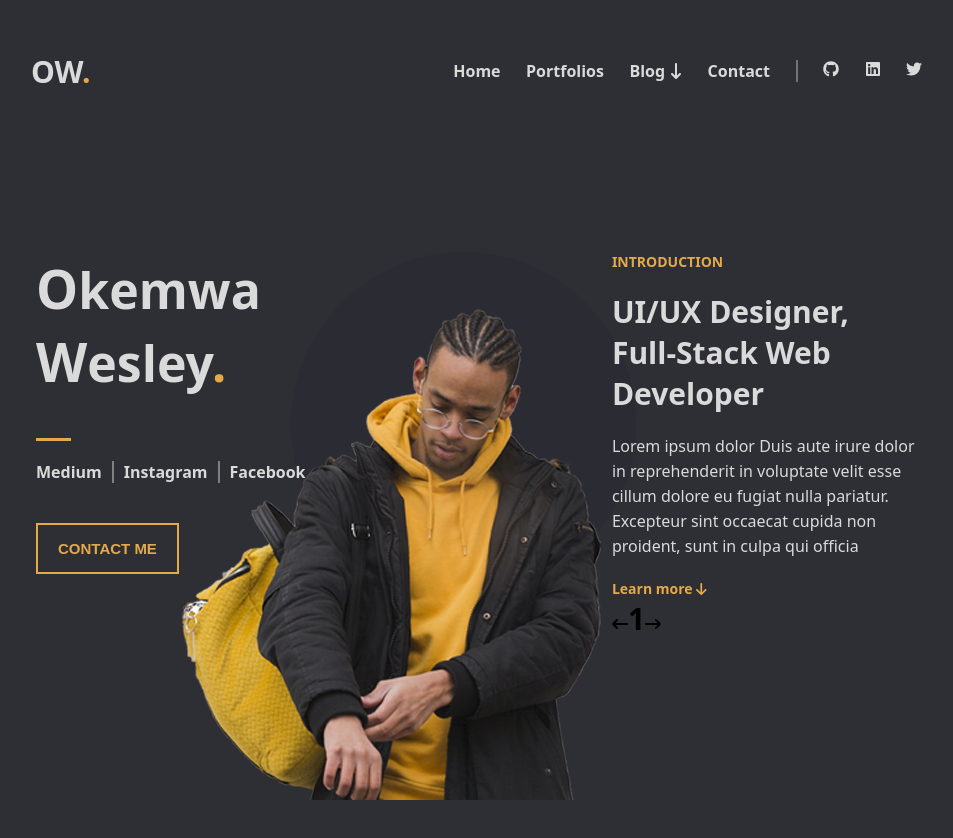
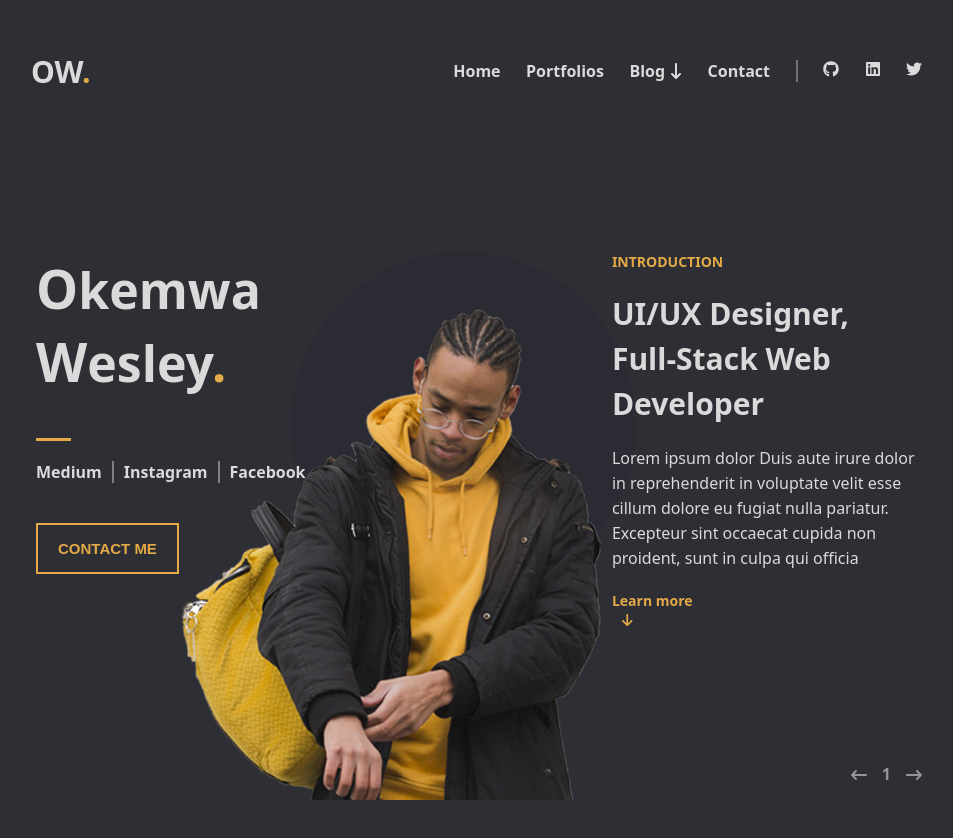
Before and after one commit to 1wes/Wes-Portfolio, a React (Create React App) app: page / in a window 1280 px wide. Shown: the top 838 px of the page, without its empty margins (166-1119 px from the left). Built offline with nearby package versions, Linux system fonts and the light colour scheme.

Commit message:
position carousel counter

```diff
--- a/src/components/intro.css
+++ b/src/components/intro.css
@@ -121,6 +121,7 @@
     font-size: 30px;
     font-weight: 600;
     padding-top: 20px;
+    line-height: 45px;
 }
 
 .description p:nth-child(3){
@@ -130,4 +131,51 @@
 
 .learn-more{
     margin-top: 20px;
+    width: 26%;
+    position: relative;
+    padding-bottom: 5px;
+    cursor: pointer;
 }
+
+.learn-more::after{
+    content: '';
+    position: absolute;
+    width: 100%;
+    transform: scaleX(0);
+    height: 2px;
+    margin-top: 5px;
+    left: 0;
+    background-color: rgb(228,170,72);
+    transform-origin: bottom right;
+    transition: transform 0.25s ease-out;
+}
+
+.learn-more:hover::after{
+    transform: scaleX(1);
+    transform-origin: bottom left;
+}
+
+.learn-more-icon{
+    padding-left: 10px;
+}
+
+.carousel-counter{
+    display: flex;
+    justify-content: flex-end;
+    margin-top: 130px;
+    padding: 0 !important;
+    align-items: center ;
+    color: rgb(149,149,149);
+}
+
+.carousel-counter i{
+    font-weight: bold;
+    cursor: pointer;
+}
+
+.carousel-counter span:nth-child(2){
+    font-size: medium;
+    line-height: 0;
+    padding-top: 0 !important;
+    margin: -3px 15px 0 15px;
+}
```
